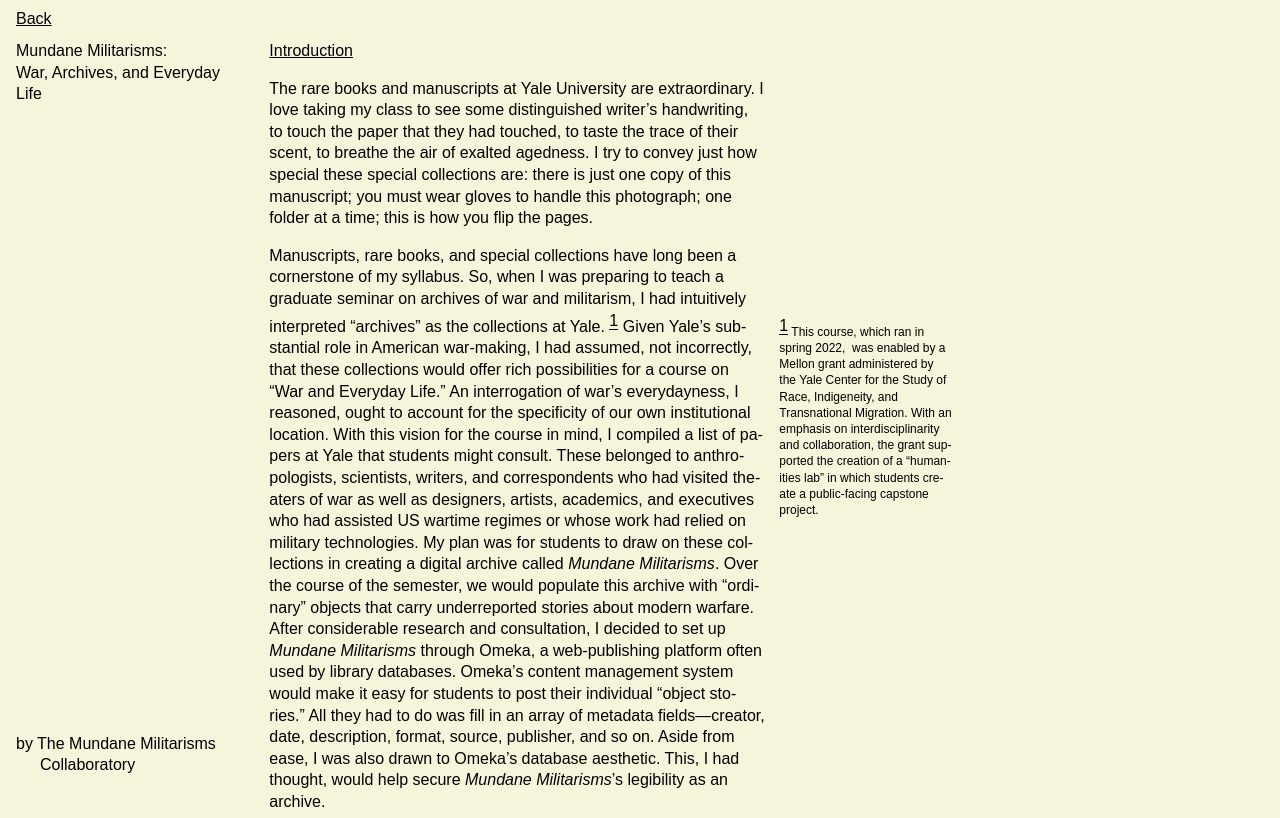
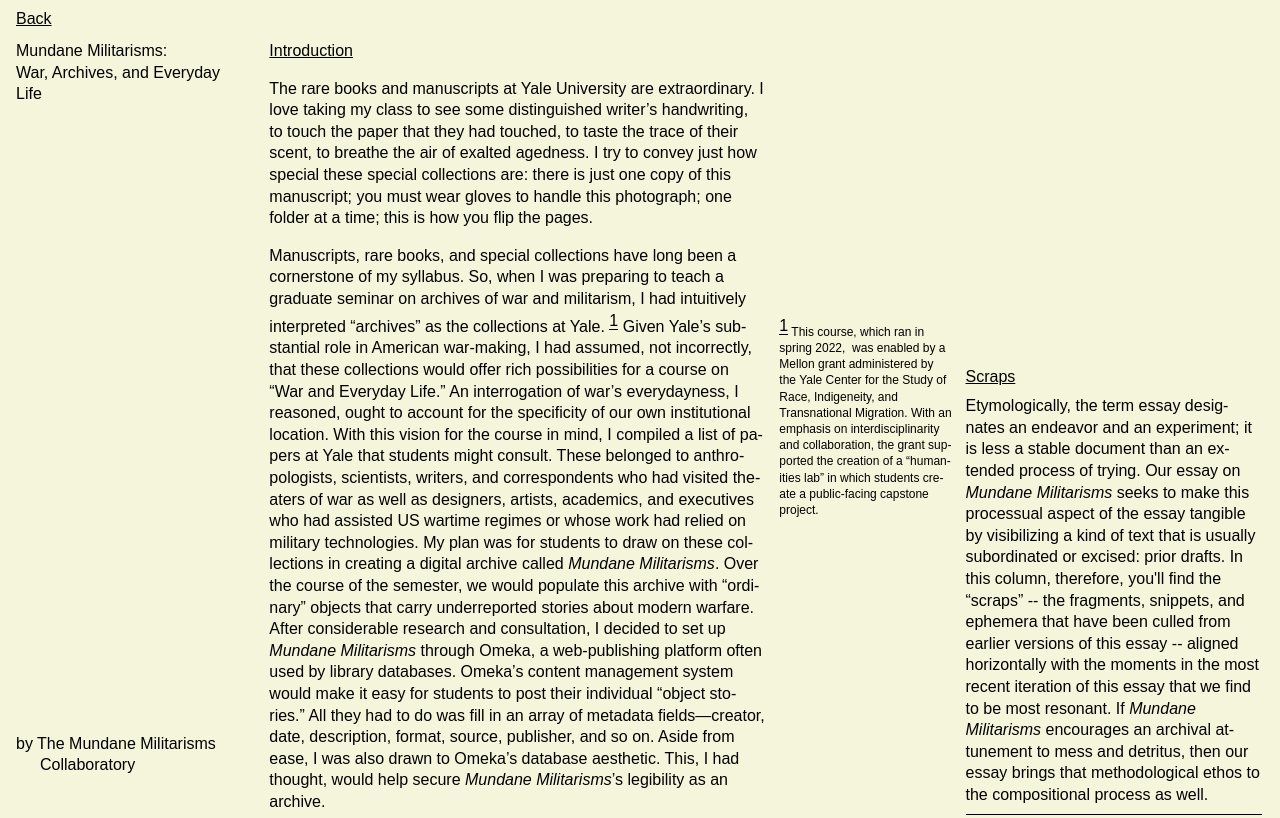
Before and after one commit to iriseel/mundane_militarisms, a plain HTML site: page final_paper/final_paper.html in a window 1280 px wide. Shown: the top 818 px of the page. Drawn offline with nearby package versions, Linux system fonts and the light colour scheme.

Commit message:
solved the final_paper js problem!
figured out how to make .extra.intro position properly 嘻嘻ヽ(；▽；)ノ

```diff
--- a/css/collective_paper.css
+++ b/css/collective_paper.css
@@ -114,9 +114,15 @@ body {
 
 }
 
+.extra.intro p {
+    margin-bottom:1em;
+    padding-bottom:.5em;
+
+    border-bottom: 1.5px solid black;
+}
+
+
 .extra.intro {
-/* transform:translateY(calc(-1.35em - .7em));*/
-
 }
 
 .footnote_text p, .extra p {
@@ -176,7 +182,7 @@ hr {
 
 /*texts clip styling*/
 
-p.extra:hover, h2.extra:hover, div.extra p:hover {
+p.extra:hover, .extra h2:hover, div.extra p:hover {
 /*    ??added this to try to get background-image clip to transition on hover like the photos, but not working rn*/
     -webkit-transition: background-image 0.5s ease-in-out;
     transition: background-image 0.5s ease-in-out;
@@ -189,11 +195,11 @@ p.extra:hover, h2.extra:hover, div.extra p:hover {
 }
 
 
-p.extra:hover, h2.extra:hover, div.extra p:hover {
+p.extra:hover, .extra h2:hover, div.extra p:hover {
     -webkit-text-fill-color: rgba(0,0,0,0);
 }
 
-.extra[data-value="0"]:hover, p[data-value="0"]:hover {
+.extra[data-value="0"]:hover, p[data-value="0"]:hover, h2[data-value="0"]:hover {
     background-image: url(../assets/aika/COMFORT_WOMEN/statue1.jpeg);
 }
 
--- a/css/style.css
+++ b/css/style.css
@@ -85,7 +85,7 @@ h3 {
   top: 0;
 } */
 
-.intro p{
+#intro p{
   position:relative;
   color: black;
   max-width:500px;
--- a/final_paper/final_paper.html
+++ b/final_paper/final_paper.html
@@ -887,10 +887,10 @@ War, Archives, and Everyday Life</title>
 
             <div class="extra intro">
 
-<!--                <h2 data-value="0">Scraps</h2>-->
+                <h2 data-value="0">Scraps</h2>
 
                 <p data-value="0">
-                    Etymologically, the term essay designates an endeavor and an experiment; it is less a stable document than an extended process of trying. Our essay on <em>Mundane Militarisms</em> seeks to make this processual aspect of the essay tangible by visibilizing a kind of text that is usually subordinated or excised: prior drafts. Here, therefore, you'll find the "scraps" -- the fragments, snippets, and ephemera that have been culled from earlier versions of this essay. If <em>Mundane Militarisms</em> encourages an archival attunement to mess and detritus, then our essay brings that methodological ethos to the compositional process as well.
+                    Etymologically, the term essay designates an endeavor and an experiment; it is less a stable document than an extended process of trying. Our essay on <em>Mundane Militarisms</em> seeks to make this processual aspect of the essay tangible by visibilizing a kind of text that is usually subordinated or excised: prior drafts. In this column, therefore, you'll find the &ldquo;scraps&rdquo; -- the fragments, snippets, and ephemera that have been culled from earlier versions of this essay -- aligned horizontally with the moments in the most recent iteration of this essay that we find to be most resonant. If <em>Mundane Militarisms</em> encourages an archival attunement to mess and detritus, then our essay brings that methodological ethos to the compositional process as well.
                 </p>
 
             </div>
--- a/js/footnotes.js
+++ b/js/footnotes.js
@@ -53,37 +53,21 @@ function check_extra_offsets() {
 
     });
 
+    var extra_intro_height = $(".extra.intro").height();
+
+//    console.log("extra intro height is" + extra_intro_height);
+
+    var extra_intro_y = extra_source_offsets[0] - extra_intro_height;
 
         $(".extra.intro").css({
-            "top": "auto",
-            'bottom': extra_source_offsets[0]
+            "top": extra_intro_y
         });
 
-        console.log("extra intro bottom is" + $(".extra.intro").css("bottom"));
+//        console.log("extra intro top is" + $(".extra.intro").css("top"));
+};
 
 
-
-//    var extra_intro_top = $('.extra[data-index="0"]').offset().top;
-////     console.log("extra_intro_top is" + extra_intro_top);
-//
-//    var margin_top_px = $(".extra[data-index='1']").css("margin-top");
-//
-//    var margin_top = parseInt(margin_top_px, 10);
-//
-////    console.log("margin-top is" + margin_top);
-//
-//    var extra_intro_top_plus_margin = extra_intro_top + margin_top;
-//
-//    console.log("extra_intro_top_plus_margin is" + extra_intro_top_plus_margin);
-//
-//    $('.extra.intro').css({
-////        'top': "auto",
-//        'bottom': extra_intro_top_plus_margin
-//    });
-//
-//     console.log($('.extra.intro').offset().top);
-};
-
+// FIND AND MATCH BACKGROUND IMAGES FOR TEXT
 const myTimeout = setTimeout(find_bg, 100);
 
 function find_bg() {
```
Also changed, not shown: index.html (+1 -1 lines), 1 other file.
